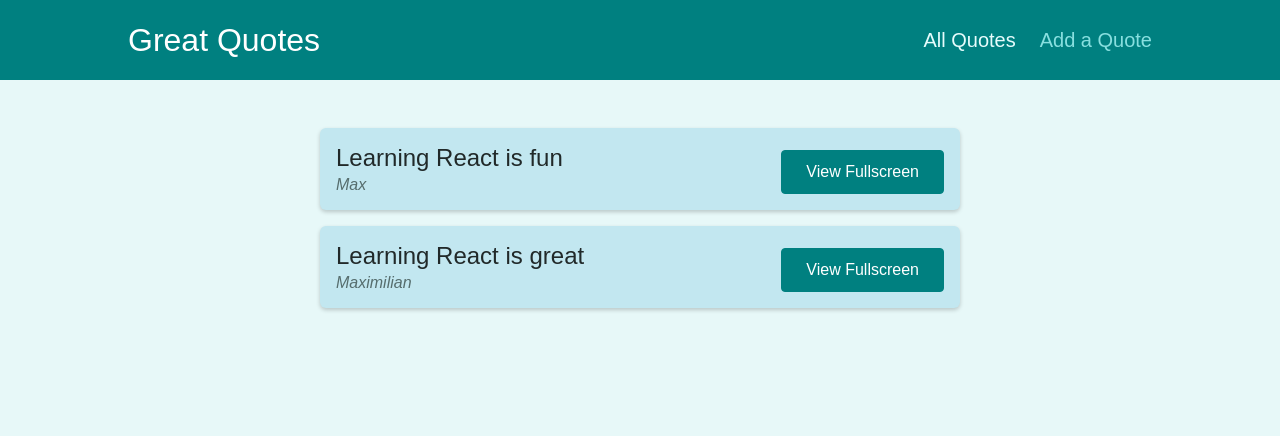
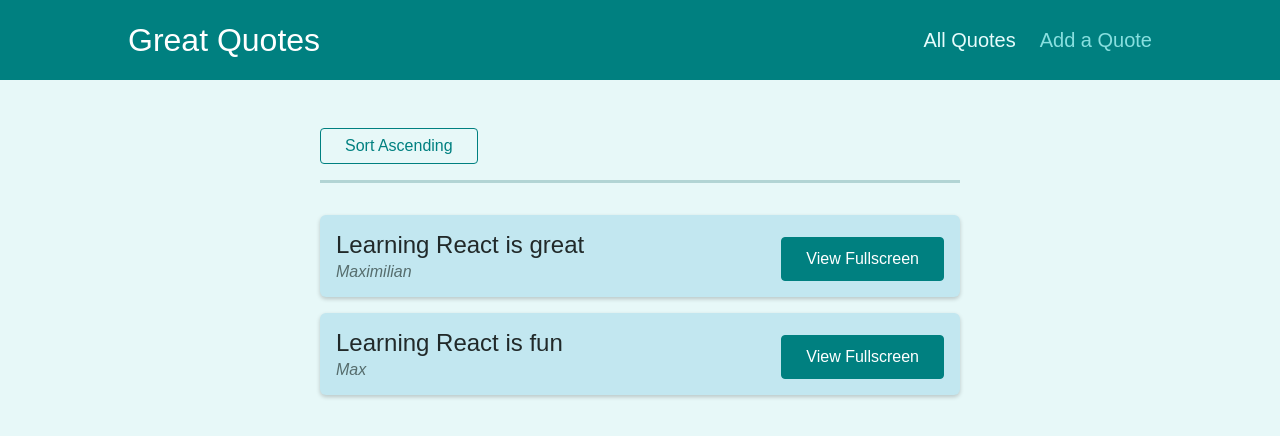
Before and after one commit to VictorLira-DEV/great-quotes, a React (Create React App) app: page /quotes in a window 1280 px wide. Shown: the top 436 px of the page. Built offline with nearby package versions, Linux system fonts and the light colour scheme.

Commit message:
reusable URL added

```diff
--- a/src/App.tsx
+++ b/src/App.tsx
@@ -3,6 +3,7 @@ import AllQuotes from "./pages/allQuotes/AllQuotes";
 import NewQuote from "./pages/newQuote/NewQuote";
 import QuoteDetail from "./pages/quoteDetail/QuoteDetail";
 import Layoult from "./components/layout/layoult/Layout";
+import NotFound from "./pages/notFound/NotFound";
 
 function App() {
     return (
@@ -23,6 +24,9 @@ function App() {
                 <Route path="/new-quote">
                     <NewQuote />
                 </Route>
+                <Route path="*">
+                    <NotFound />
+                </Route>
             </Switch>
         </Layoult>
     );
--- /dev/null
+++ b/src/components/quotes/quoteForm/QuoteForm.tsx
@@ -0,0 +1,64 @@
+import React, { useRef, useState } from 'react';
+import Card from '../../UI/card/Card';
+import LoadingSpinner from '../../UI/loadingSpinner/LoadingSpinner';
+import classes from './styles/QuoteForm.module.css';
+import { Prompt } from 'react-router-dom'
+
+interface IQuoteForm {
+  isLoading?: boolean;
+  onAddQuote: (a: {author: string, text: string}) => void
+}
+
+const QuoteForm = (props: IQuoteForm) => {
+  const [isEntering, setIsEntering] = useState(false)
+  const authorInputRef = useRef<HTMLInputElement>(null);
+  const textInputRef = useRef<HTMLTextAreaElement>(null);
+
+  function submitFormHandler(event: React.FormEvent) {
+    event.preventDefault();
+
+    const enteredAuthor = authorInputRef.current!.value;
+    const enteredText = textInputRef.current!.value;
+
+    // optional: Could validate here
+
+    props.onAddQuote({ author: enteredAuthor, text: enteredText });
+  }
+
+  const finishEnteringHandler = () => {
+    setIsEntering(false)
+  }
+
+  const formFocusHandler = () => {
+    setIsEntering(true);
+  }
+
+  return (
+    <React.Fragment>
+      <Prompt when={isEntering} message={(location) => 'Are you sure you want to leave? All your entered data will be lost!' }  />
+      <Card>
+        <form onFocus={formFocusHandler} className={classes.form} onSubmit={submitFormHandler}>
+          {props.isLoading && (
+            <div className={classes.loading}>
+              <LoadingSpinner />
+            </div>
+          )}
+
+          <div className={classes.control}>
+            <label htmlFor='author'>Author</label>
+            <input type='text' id='author' ref={authorInputRef} />
+          </div>
+          <div className={classes.control}>
+            <label htmlFor='text'>Text</label>
+            <textarea id='text' rows={5} ref={textInputRef}></textarea>
+          </div>
+          <div className={classes.actions}>
+            <button onClick={finishEnteringHandler} className='btn'>Add Quote</button>
+          </div>
+        </form>
+      </Card>
+    </React.Fragment>
+  );
+};
+
+export default QuoteForm;
--- a/src/components/quotes/quoteItem/QuoteItem.tsx
+++ b/src/components/quotes/quoteItem/QuoteItem.tsx
@@ -1,9 +1,5 @@
 import classes from './styles/QuoteItem.module.css';
-
-interface IQuoteItem {
-  text: string,
-  author: string
-}
+import { Link } from 'react-router-dom'
 
 const QuoteItem = (props: any) => {
   return (
@@ -14,9 +10,12 @@ const QuoteItem = (props: any) => {
         </blockquote>
         <figcaption>{props.author}</figcaption>
       </figure>
-      <a className='btn'>
+      {/* <a href="#" className='btn'>
         View Fullscreen
-      </a>
+      </a> */}
+      <Link to={`/quotes/${props.id}`} className="btn">
+        View Fullscreen
+      </Link>
     </li>
   );
 };
--- a/src/components/quotes/quoteList/QuoteList.tsx
+++ b/src/components/quotes/quoteList/QuoteList.tsx
@@ -1,20 +1,52 @@
 import { Fragment } from 'react';
 import QuoteItem from '../quoteItem/QuoteItem';
 import classes from './styles/QuoteList.module.css';
+import { useHistory, useLocation } from 'react-router-dom'
 
 interface IQuoteList {
   quotes: {
-    id: string,
-    author: string,
+    id: string;
+    author: string;
     text: string
   }[]
 }
 
+interface IquoteObject {
+  id: string;
+  author: string;
+  text: string
+}
+
+const sortQuotes = (quotes:IquoteObject[], ascending: boolean) => {
+  return quotes.sort((quoteA, quoteB) => {
+    if (ascending) {
+      return quoteA.id > quoteB.id ? 1 : -1;
+    } else {
+      return quoteA.id < quoteB.id ? 1 : -1;
+    }
+  });
+};
+
 const QuoteList = (props: IQuoteList) => {
+  const history = useHistory();
+  const location = useLocation();
+
+  const queryParams = new URLSearchParams(location.search);
+  const isSortingAscending = queryParams.get('sort') === 'asc';
+  const sortedQuotes = sortQuotes(props.quotes, isSortingAscending)
+
+  const changeSortingHandler = () => {
+    history.push('/quotes?sort=' + (isSortingAscending ? 'desc' : 'asc'))
+  }
+
+
   return (
     <Fragment>
+      <div className={classes.sorting}>
+        <button className="" onClick={changeSortingHandler} > Sort {isSortingAscending ? 'Descending' : 'Ascending' } </button>
+      </div>
       <ul className={classes.list}>
-        {props.quotes.map((quote) => (
+        {sortedQuotes.map((quote) => (
           <QuoteItem
             key={quote.id}
             id={quote.id}
--- a/src/components/quotes/quoteList/styles/QuoteList.module.scss
+++ b/src/components/quotes/quoteList/styles/QuoteList.module.scss
@@ -8,9 +8,7 @@
   padding-bottom: 1rem;
   border-bottom: 3px solid #b2d4d4;
   margin-bottom: 2rem;
-}
-
-.sorting button {
+  button {
     font: inherit;
     color: teal;
     border: 1px solid teal;
@@ -18,8 +16,9 @@
     border-radius: 4px;
     padding: 0.5rem 1.5rem;
     cursor: pointer;
-}
 
-.sorting button:hover {
+    &:hover {
       background-color: #c2fafa;
     }
+  }
+}
--- a/src/pages/newQuote/NewQuote.tsx
+++ b/src/pages/newQuote/NewQuote.tsx
@@ -1,8 +1,19 @@
+import QuoteForm from '../../components/quotes/quoteForm/QuoteForm';
+import { useHistory } from 'react-router-dom'
+import React from 'react'
+
 const NewQuote = () => {
+    const history = useHistory()
+
+    const addQuoteHandler = (quoteData: any) => {
+        history.push('/quotes');
+    }
+
+
     return(
-        <div>
-            <h1>New Quote</h1>
-        </div>
+        <React.Fragment>
+            <QuoteForm onAddQuote={addQuoteHandler} />
+        </React.Fragment>
     )
 }
 
--- /dev/null
+++ b/src/pages/notFound/NotFound.tsx
@@ -0,0 +1,9 @@
+const NotFound = () => {
+    return(
+        <div className="centered">
+            <div> Page not Found </div>
+        </div>
+    )
+}
+
+export default NotFound;
--- a/src/pages/quoteDetail/QuoteDetail.tsx
+++ b/src/pages/quoteDetail/QuoteDetail.tsx
@@ -1,18 +1,29 @@
 import { useParams, Route } from "react-router-dom";
 import { Fragment } from "react";
 import Comments from "../../components/comments/comments/Comments";
+import HighLightedQuote from '../../components/quotes/hightlightedQuote/HighlightedQuote'
 
 interface IParams {
     quoteId: string;
 }
 
+const DUMMY_QUOTES = [
+    {id: 'q1', author: 'Max', text: 'Learning React is fun'},
+    {id: 'q2', author: 'Maximilian', text: 'Learning React is great'}
+]
+
 const QuoteDetail = () => {
     const params: IParams = useParams();
 
+    const quote = DUMMY_QUOTES.find(quote => quote.id === params.quoteId);
+
+    if(!quote){
+        return <p>No quote found</p>
+    }
+
     return (
         <Fragment>
-            <h1>Quote detail</h1>
-            <p> {params.quoteId} </p>
+            <HighLightedQuote text={quote?.text} author={quote?.author} />
             <Route path={`/quotes/${params.quoteId}/comments`}>
                 <Comments />
             </Route>
```
Also changed, not shown: src/components/quotes/quoteForm/QuoteForm.js (deleted, +0 -47 lines), 2 other files (tests, documents, lock files or other folders). Lines whose indentation alone changed are shown as unchanged.
